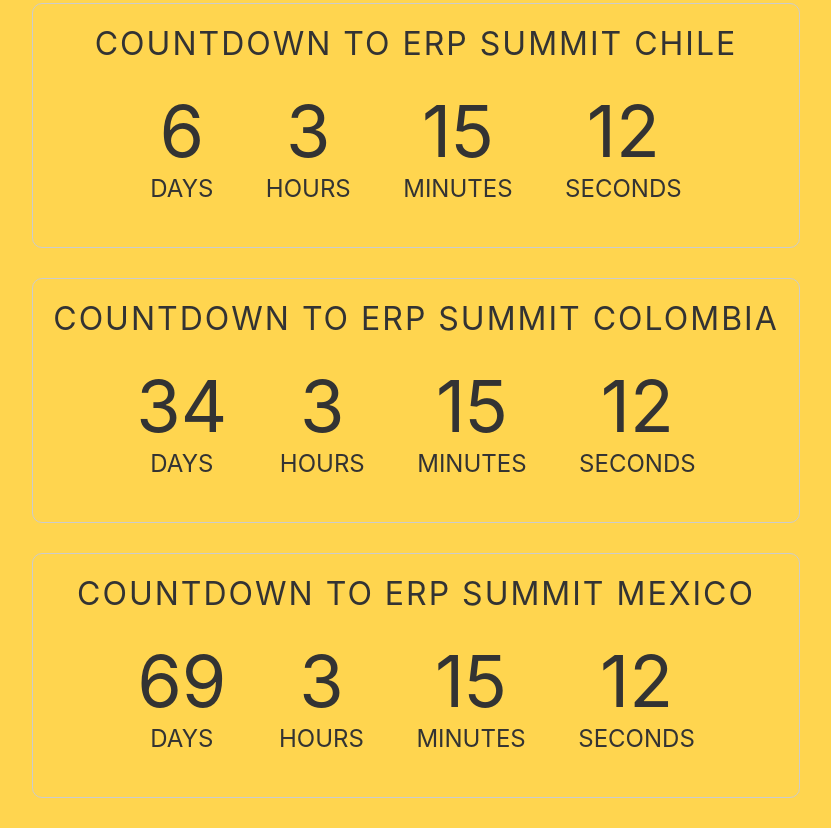
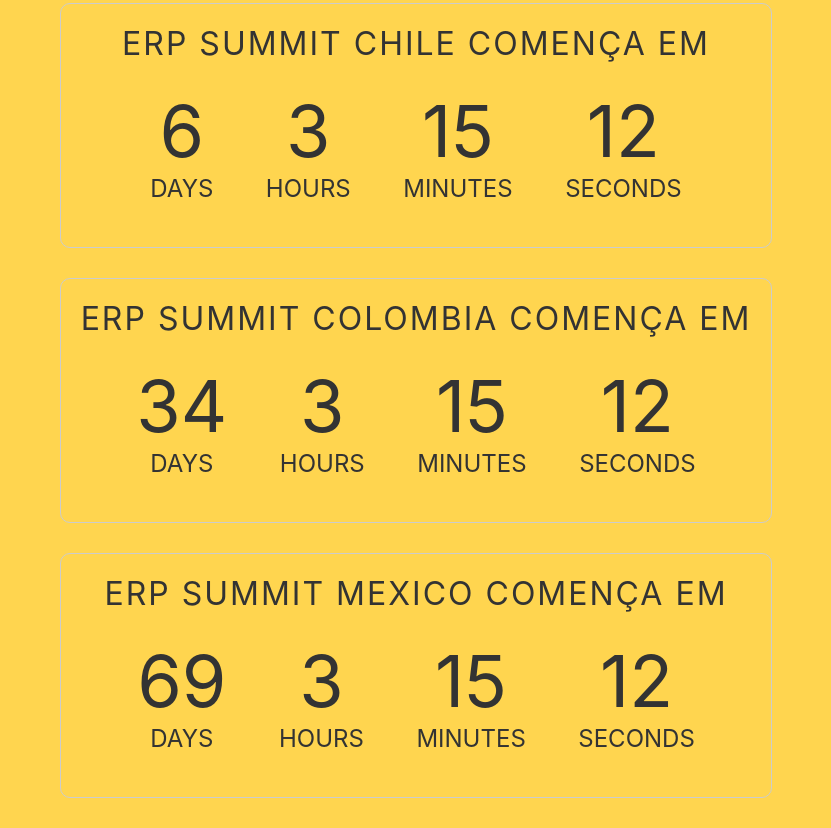
Before and after one commit to TioKrow/CountdownEventosPortalERP, a plain HTML site: page index.html in a window 1280 px wide. Shown: the whole page, without its empty margins (224-1055 px from the left). Drawn offline with Linux system fonts and the light colour scheme.

Commit message:
Fixed titles

```diff
--- a/index.html
+++ b/index.html
@@ -11,7 +11,7 @@
 <body>
     <div class="container">
         <div id="countdown" style="border: 1px solid #ccc; padding: 20px; border-radius: 10px; margin: 30px;">
-            <h1 id="headline">Countdown to ERP Summit Chile</h1>
+            <h1 id="headline">ERP Summit Chile Comença em</h1>
             <ul>
                 <li><span id="days"></span>Days</li>
                 <li><span id="hours"></span>Hours</li>
@@ -26,7 +26,7 @@
         </div>
 
         <div id="countdown2" style="border: 1px solid #ccc; padding: 20px; border-radius: 10px; margin: 30px;">
-            <h1 id="headline2">Countdown to ERP Summit Colombia</h1>
+            <h1 id="headline2">ERP Summit Colombia Comença em</h1>
 
             <ul>
                 <li><span id="days2"></span>Days</li>
@@ -41,7 +41,7 @@
             <span>🎂</span>
         </div>
         <div id="countdown3" style="border: 1px solid #ccc; padding: 20px; border-radius: 10px; margin: 30px;">
-            <h1 id="headline3">Countdown to ERP Summit Mexico</h1>
+            <h1 id="headline3">ERP Summit Mexico Comença em</h1>
 
             <ul>
                 <li><span id="days3"></span>Days</li>
```
